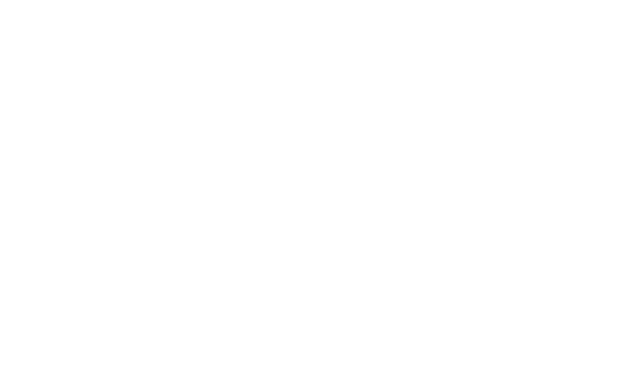
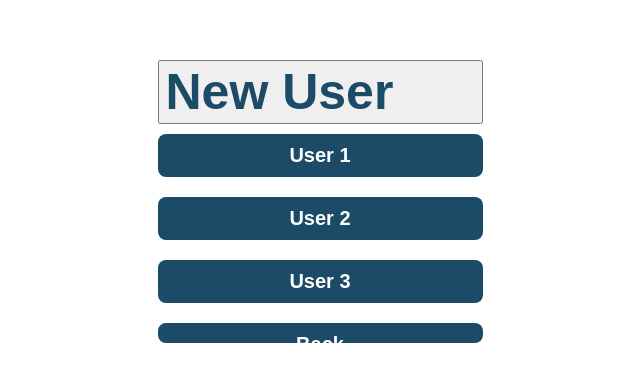
Before and after one commit to alinepmarcondes/ChatBot-IWS, a React (Create React App) app: page /newuser in a window 1280 px wide. Before the commit this address had no page. Shown: the part 194-576 px from the top of the page, without its empty margins (320-960 px from the left). Built offline with nearby package versions, Linux system fonts and the light colour scheme.

Commit message:
feat: criando tela admin

```diff
--- a/src/App.js
+++ b/src/App.js
@@ -5,6 +5,7 @@ import Chat from './components/Chat/Chat';
 import Historic from './components/Historic/Historic';
 import ProfilePage from './components/ProfilePage/ProfilePage';
 import Manual from './components/Manual/Manual';
+import NewUser from './components/NewUser/NewUser';
 
 function App() {
   return (
@@ -15,6 +16,7 @@ function App() {
         <Route path="/chat" element={<Chat />} />
         <Route path="/historic" element={<Historic />} />
         <Route path="/manual" element={<Manual />} />
+        <Route path="/newuser" element={<NewUser />} />
       </Routes>
     </Router>
   );
--- /dev/null
+++ b/src/components/NewUser/NewUser.css
@@ -0,0 +1,41 @@
+.admin-page {
+  display: flex;
+  flex-direction: column;
+  align-items: center;
+  justify-content: center;
+  height: 100vh;
+}
+
+.new-user-button {
+  color: #1B4B66;
+  font-weight: bold;
+  font-size: 50px;
+  text-align: left;
+  width: 325px;
+}
+
+.back-button {
+  margin: 10px;
+  padding: 10px;
+  background-color: #1B4B66;
+  color: white;
+  border: none;
+  cursor: pointer;
+  width: 325px;
+  border-radius: 8px;
+  font-size: 20px;
+  font-weight: bold;
+}
+
+.user-button {
+  margin: 10px;
+  padding: 10px;
+  background-color: #1B4B66;
+  color: white;
+  border: none;
+  cursor: pointer;
+  width: 325px;
+  border-radius: 8px;
+  font-size: 20px;
+  font-weight: bold;
+}
--- /dev/null
+++ b/src/components/NewUser/NewUser.js
@@ -0,0 +1,22 @@
+import React, { useState } from 'react';
+import './NewUser.css';
+import { useNavigate } from "react-router-dom";
+
+function NewUser () {
+  const navigate = useNavigate();
+
+  const handleNextPage = () => {
+    navigate('/');
+  };
+
+  return (
+    <div className="admin-page">
+        <button className="new-user-button" onClick={handleNextPage}>New User</button>
+        <button className="user-button" onClick={handleNextPage}>User 1</button>
+        <button className="user-button" onClick={handleNextPage}>User 2</button>
+        <button className="user-button" onClick={handleNextPage}>User 3</button>
+        <button className="back-button" onClick={handleNextPage}>Back</button>
+    </div>
+  );
+}
+export default NewUser;
--- a/src/components/ProfilePage/ProfilePage.js
+++ b/src/components/ProfilePage/ProfilePage.js
@@ -6,7 +6,10 @@ import goTo from "../../images/go-to-icon.png";
 import Historic from "../Historic/Historic";
 import { useNavigate } from "react-router-dom";
 
+//let isAdmin = true;
+
 function ProfilePage({ onClose }) {
+  // const [showManage, setShowManage] = useState(false); //alteração lucas
   const [showHistoric, setShowHistoric] = useState(false);
   const navigate = useNavigate();
 
@@ -18,6 +21,10 @@ function ProfilePage({ onClose }) {
     navigate('/');
   };
 
+  const handleNewUser = () => {
+    navigate('/newuser');
+  };
+
   return (
     <div className="profile-page">
       <div className="profile-header">
@@ -25,21 +32,33 @@ function ProfilePage({ onClose }) {
           <img src={closeButtonIcon} alt="Fechar" />
         </button>
       </div>
+
       <div className="profile-content">
         <button className="go-button">
           <img src={profileIcon} alt="Profile" className="profile-icon" />
           <span className="hello-user">User</span>
         </button>
-        <div className="historic">
+
+        <div className="navigate">
           <span>Historic</span>
-          <button className="historic-button" onClick={handleHistoricToggle}>
+          <button className="navigate-button" onClick={handleHistoricToggle}>
             <img src={goTo} alt="Historico" />
           </button>
         </div>
+
+        <div className="navigate">
+          <span>Manage</span>
+          <button className="navigate-button" onClick={handleNewUser}>
+            <img src={goTo} alt="Manage" />
+          </button>
+        </div>
+
       </div>
+
       <div className="profile-footer">
         <button className="exit-button" onClick={handleExit}>Sair</button>
       </div>
+
       {showHistoric && <Historic onClose={handleHistoricToggle} />}
     </div>
   );
```
